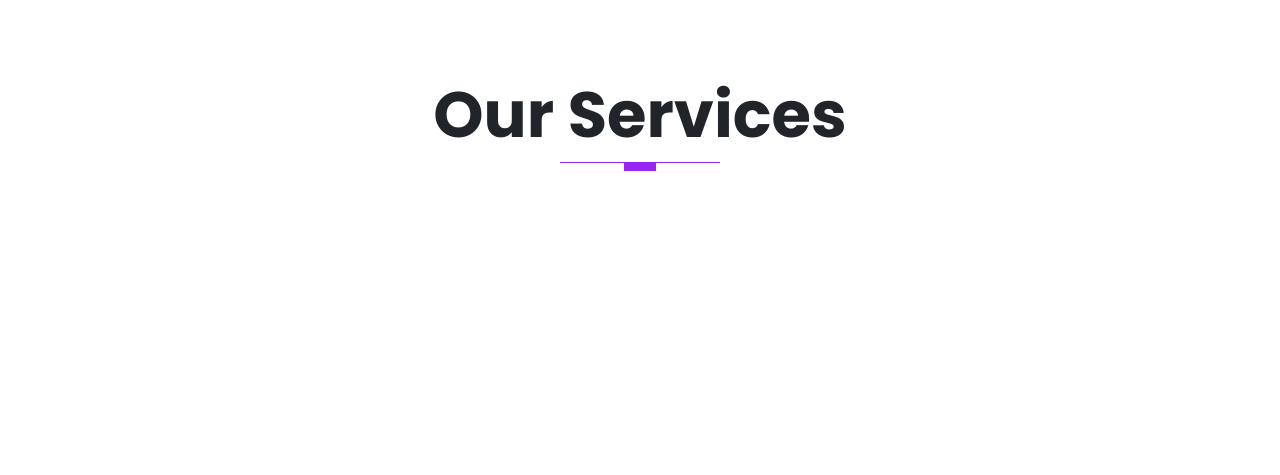
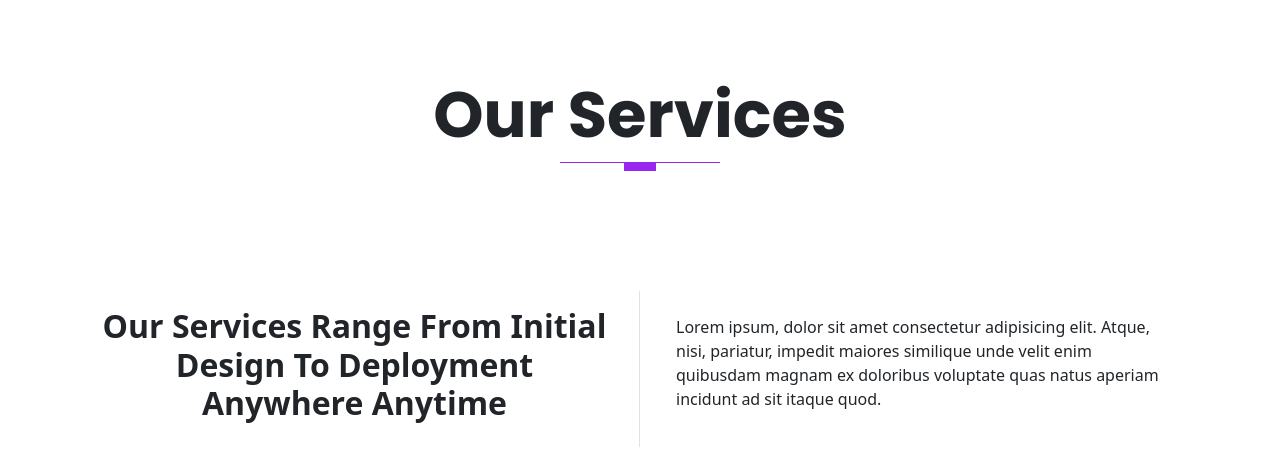
Before and after one commit to jaymart-latigay/portfolio-website-project, a website: page index.html in a window 1280 px wide. Shown: the part 1141-1616 px from the top of the page. Before the commit the page ends 1376 px from the top, so only its background shows below. Drawn offline with nearby package versions, Linux system fonts and the light colour scheme.

Commit message:
chore: added description and border-right

```diff
--- a/index.html
+++ b/index.html
@@ -208,6 +208,30 @@
           <div class="heading-line mb-5"></div>
         </div>
       </div>
+
+      <!--description of contents-->
+      <div class="container">
+        <div class="row pt-2 pb-2 mt-5 mb-3">
+          <div class="col-md-6 border-right">
+            <div class="bg-white p-3">
+              <h2 class="fw-bold text-capitalize text-center">
+                Our Services Range From Initial Design To Deployment Anywhere
+                Anytime
+              </h2>
+            </div>
+          </div>
+          <div class="col-md-6">
+            <div class="bg-white p-4 text-start">
+              <p class="fw-light">
+                Lorem ipsum, dolor sit amet consectetur adipisicing elit. Atque,
+                nisi, pariatur, impedit maiores similique unde velit enim
+                quibusdam magnam ex doloribus voluptate quas natus aperiam
+                incidunt ad sit itaque quod.
+              </p>
+            </div>
+          </div>
+        </div>
+      </div>
     </section>
 
     <!---------------------------------------------------------------------------------------------->
--- a/scss/components/_typography.scss
+++ b/scss/components/_typography.scss
@@ -49,3 +49,9 @@
 .display-3 {
   font-family: "Poppins", sans-serif;
 }
+
+//BORDER RIGHT
+.border-right {
+  border-right: 0.1rem solid $gray-300;
+  height: 100%;
+}
```
Also changed, not shown: assets/css/style.css, 1 other file.
